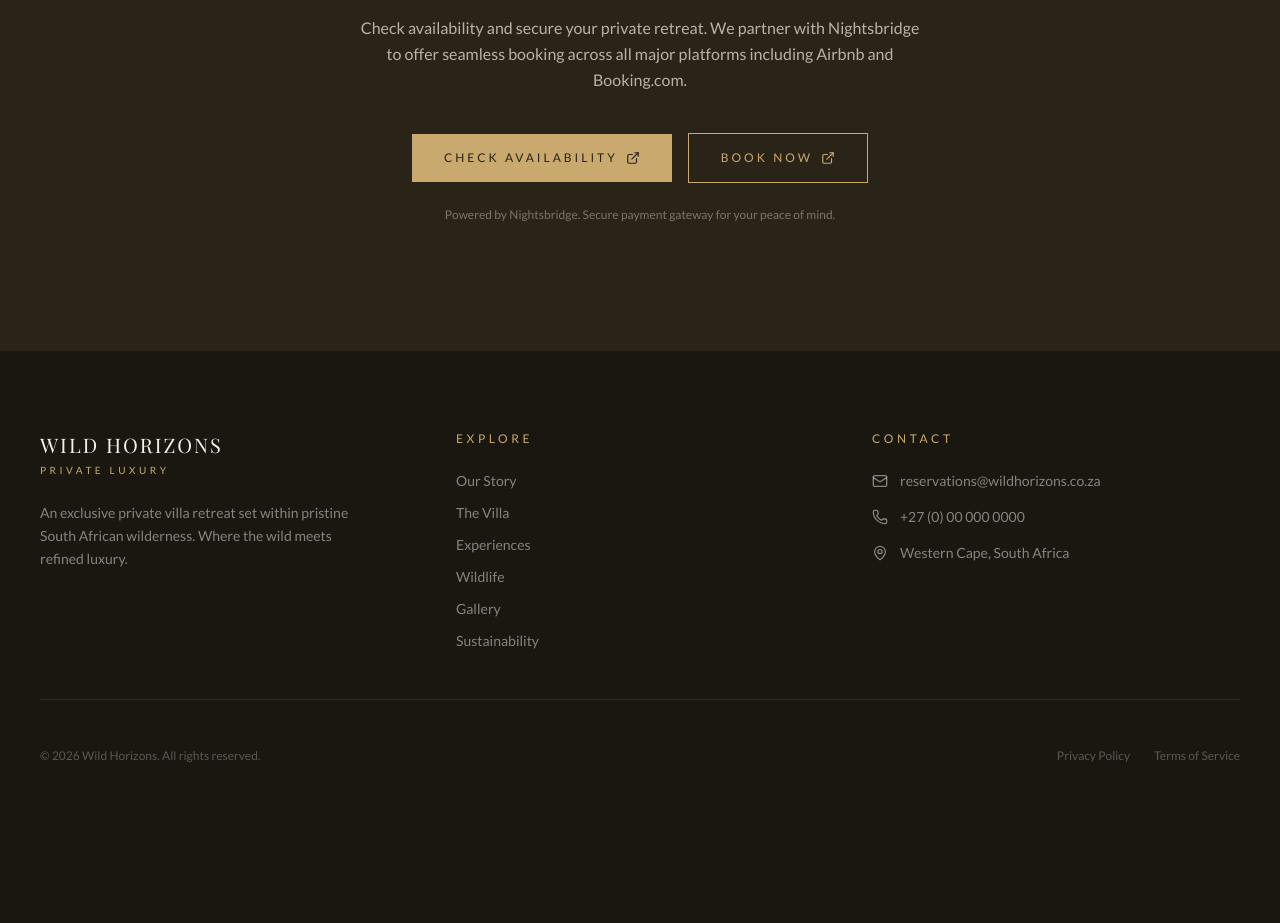
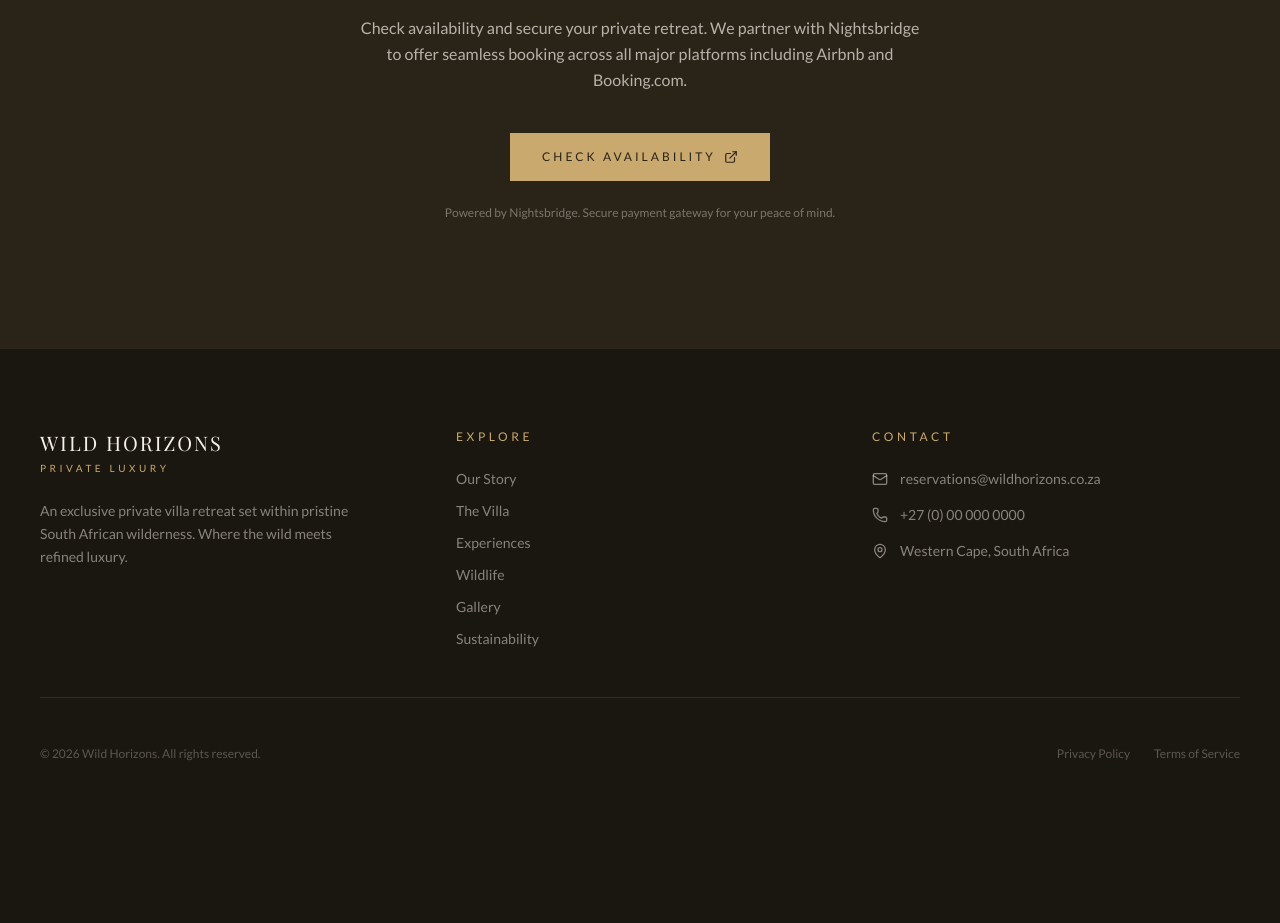
Before and after one commit to mrstander/luxury-villa-website-2, a Next.js app: page / in a window 1280 px wide. Shown: the part 5223-6146 px from the top of the page. Built offline with nearby package versions, Linux system fonts and the light colour scheme; a web font is replaced by a local one.

Commit message:
booking links

```diff
--- a/components/booking-cta.tsx
+++ b/components/booking-cta.tsx
@@ -10,9 +10,8 @@ export function BookingCTA() {
     <section id="booking" className="bg-[#2a2318] py-24 md:py-32">
       <div ref={ref} className="mx-auto max-w-4xl px-6 text-center lg:px-10">
         <div
-          className={`transition-all duration-700 ${
-            isInView ? "translate-y-0 opacity-100" : "translate-y-8 opacity-0"
-          }`}
+          className={`transition-all duration-700 ${isInView ? "translate-y-0 opacity-100" : "translate-y-8 opacity-0"
+            }`}
         >
           <Calendar className="mx-auto mb-6 h-10 w-10 text-[#c9a96e]" />
           <p className="mb-3 text-xs uppercase tracking-[0.4em] text-[#c9a96e]">
@@ -31,19 +30,13 @@ export function BookingCTA() {
           {/* Booking Buttons */}
           <div className="mt-10 flex flex-col items-center gap-4 sm:flex-row sm:justify-center">
             <a
-              href="#"
+              href="https://site.nightsbridge.com/"
               className="inline-flex items-center gap-2 bg-[#c9a96e] px-8 py-4 text-xs uppercase tracking-[0.25em] text-[#2a2318] transition-all duration-300 hover:bg-[#d4b87d]"
             >
               Check Availability
               <ExternalLink size={14} />
             </a>
-            <a
-              href="#"
-              className="inline-flex items-center gap-2 border border-[#c9a96e] px-8 py-4 text-xs uppercase tracking-[0.25em] text-[#c9a96e] transition-all duration-300 hover:bg-[#c9a96e] hover:text-[#2a2318]"
-            >
-              Book Now
-              <ExternalLink size={14} />
-            </a>
+
           </div>
 
           <p className="mt-6 text-xs text-[#f5f0e8]/40">
```
